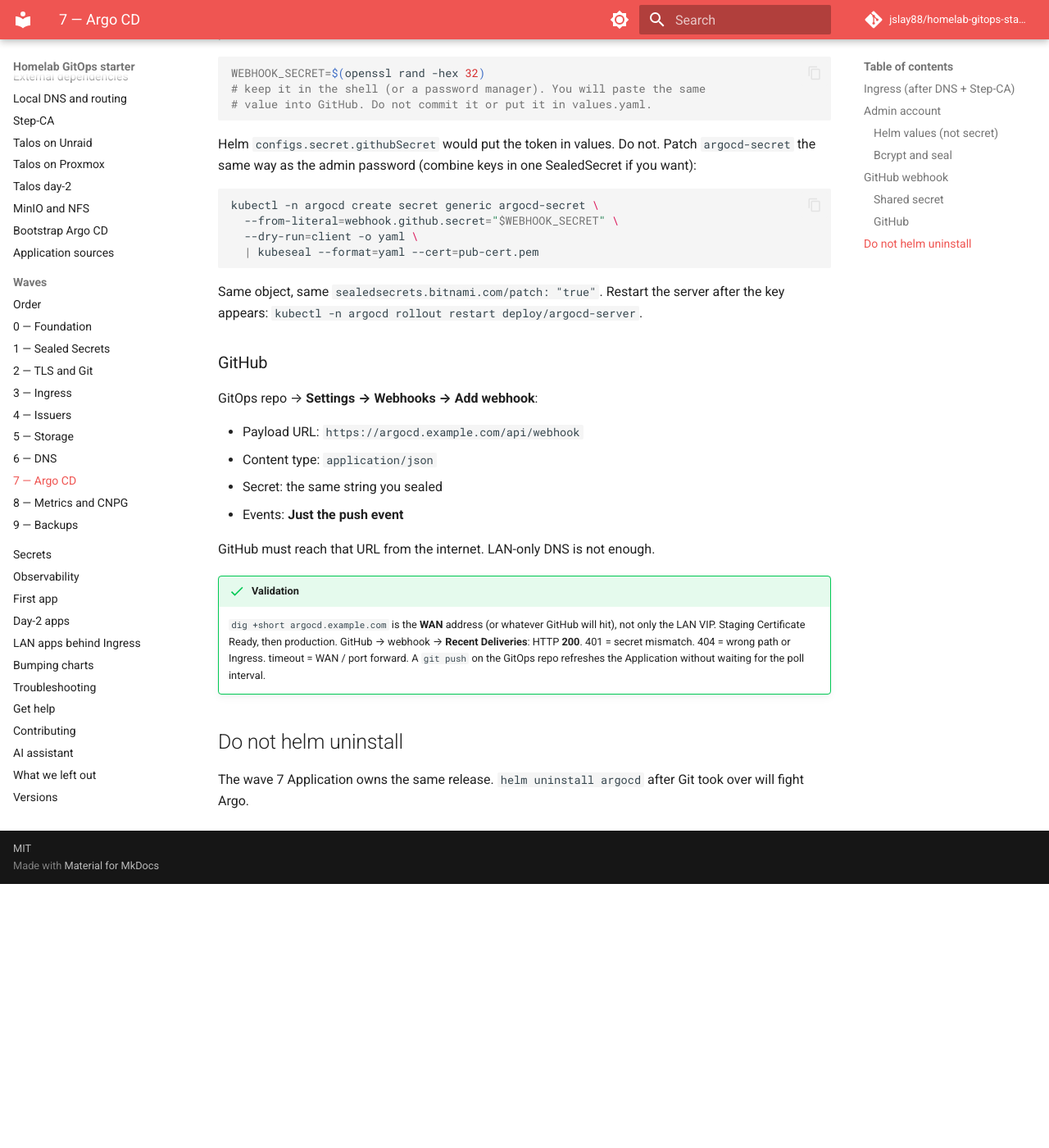
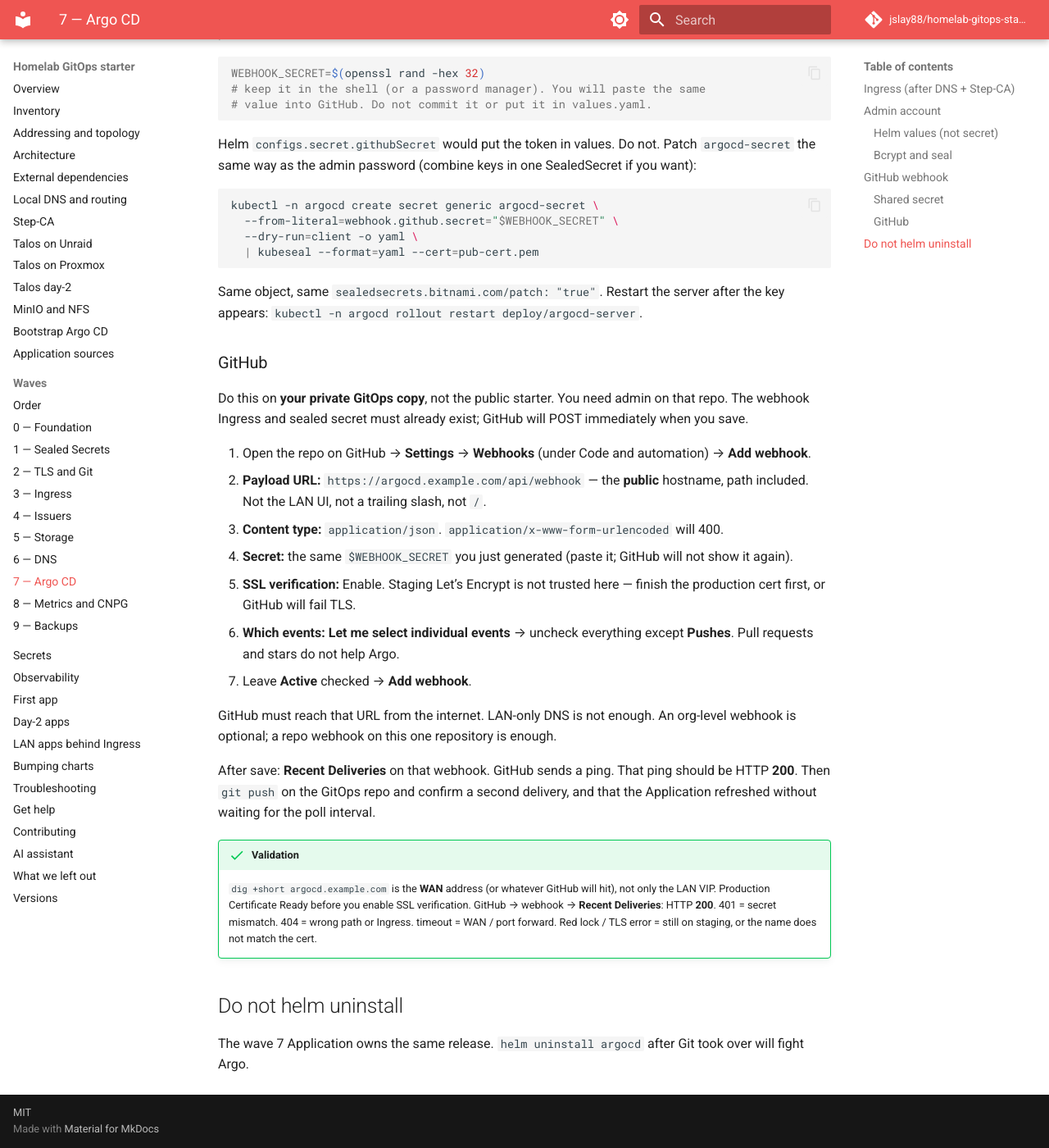
Before and after one commit to jslay88/homelab-gitops-starter, an MkDocs documentation site: the page built from docs/waves/7-argocd.md, in a window 1280 px wide and 1400 px high, scrolled down 3915 px. Shown: the whole window at 82% size. Built offline with MkDocs 1.6.1 and Material for MkDocs 9.7.7, drawn with Linux system fonts in a browser that asks for light colours; comment, search, counter and statistics services are not loaded; before the commit the page ends 4993 px from its top, so only the background shows below that.

Commit message:
Walk through adding the Argo webhook on the GitHub repo.
Payload URL, JSON, shared secret, push events only, and Recent Deliveries.

```diff
--- a/docs/waves/7-argocd.md
+++ b/docs/waves/7-argocd.md
@@ -166,17 +166,22 @@ Same object, same `sealedsecrets.bitnami.com/patch: "true"`. Restart the server
 
 ### GitHub
 
-GitOps repo → **Settings → Webhooks → Add webhook**:
+Do this on **your private GitOps copy**, not the public starter. You need admin on that repo. The webhook Ingress and sealed secret must already exist; GitHub will POST immediately when you save.
 
-- Payload URL: `https://argocd.example.com/api/webhook`
-- Content type: `application/json`
-- Secret: the same string you sealed
-- Events: **Just the push event**
+1. Open the repo on GitHub → **Settings** → **Webhooks** (under Code and automation) → **Add webhook**.
+2. **Payload URL:** `https://argocd.example.com/api/webhook` — the **public** hostname, path included. Not the LAN UI, not a trailing slash, not `/`.
+3. **Content type:** `application/json`. `application/x-www-form-urlencoded` will 400.
+4. **Secret:** the same `$WEBHOOK_SECRET` you just generated (paste it; GitHub will not show it again).
+5. **SSL verification:** Enable. Staging Let’s Encrypt is not trusted here — finish the production cert first, or GitHub will fail TLS.
+6. **Which events:** **Let me select individual events** → uncheck everything except **Pushes**. Pull requests and stars do not help Argo.
+7. Leave **Active** checked → **Add webhook**.
 
-GitHub must reach that URL from the internet. LAN-only DNS is not enough.
+GitHub must reach that URL from the internet. LAN-only DNS is not enough. An org-level webhook is optional; a repo webhook on this one repository is enough.
+
+After save: **Recent Deliveries** on that webhook. GitHub sends a ping. That ping should be HTTP **200**. Then `git push` on the GitOps repo and confirm a second delivery, and that the Application refreshed without waiting for the poll interval.
 
 !!! success "Validation"
-    `dig +short argocd.example.com` is the **WAN** address (or whatever GitHub will hit), not only the LAN VIP. Staging Certificate Ready, then production. GitHub → webhook → **Recent Deliveries**: HTTP **200**. 401 = secret mismatch. 404 = wrong path or Ingress. timeout = WAN / port forward. A `git push` on the GitOps repo refreshes the Application without waiting for the poll interval.
+    `dig +short argocd.example.com` is the **WAN** address (or whatever GitHub will hit), not only the LAN VIP. Production Certificate Ready before you enable SSL verification. GitHub → webhook → **Recent Deliveries**: HTTP **200**. 401 = secret mismatch. 404 = wrong path or Ingress. timeout = WAN / port forward. Red lock / TLS error = still on staging, or the name does not match the cert.
 
 ## Do not helm uninstall
 
```
